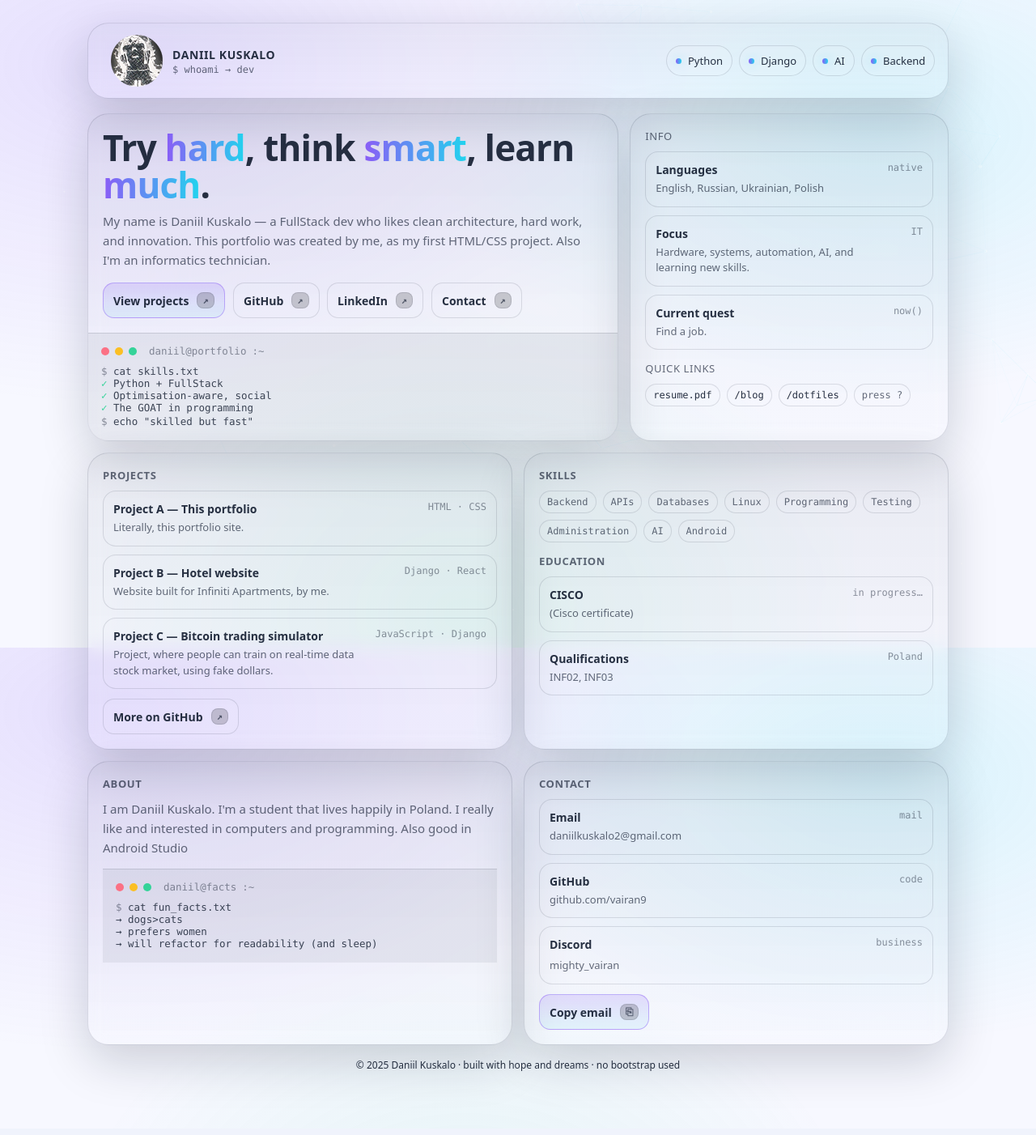
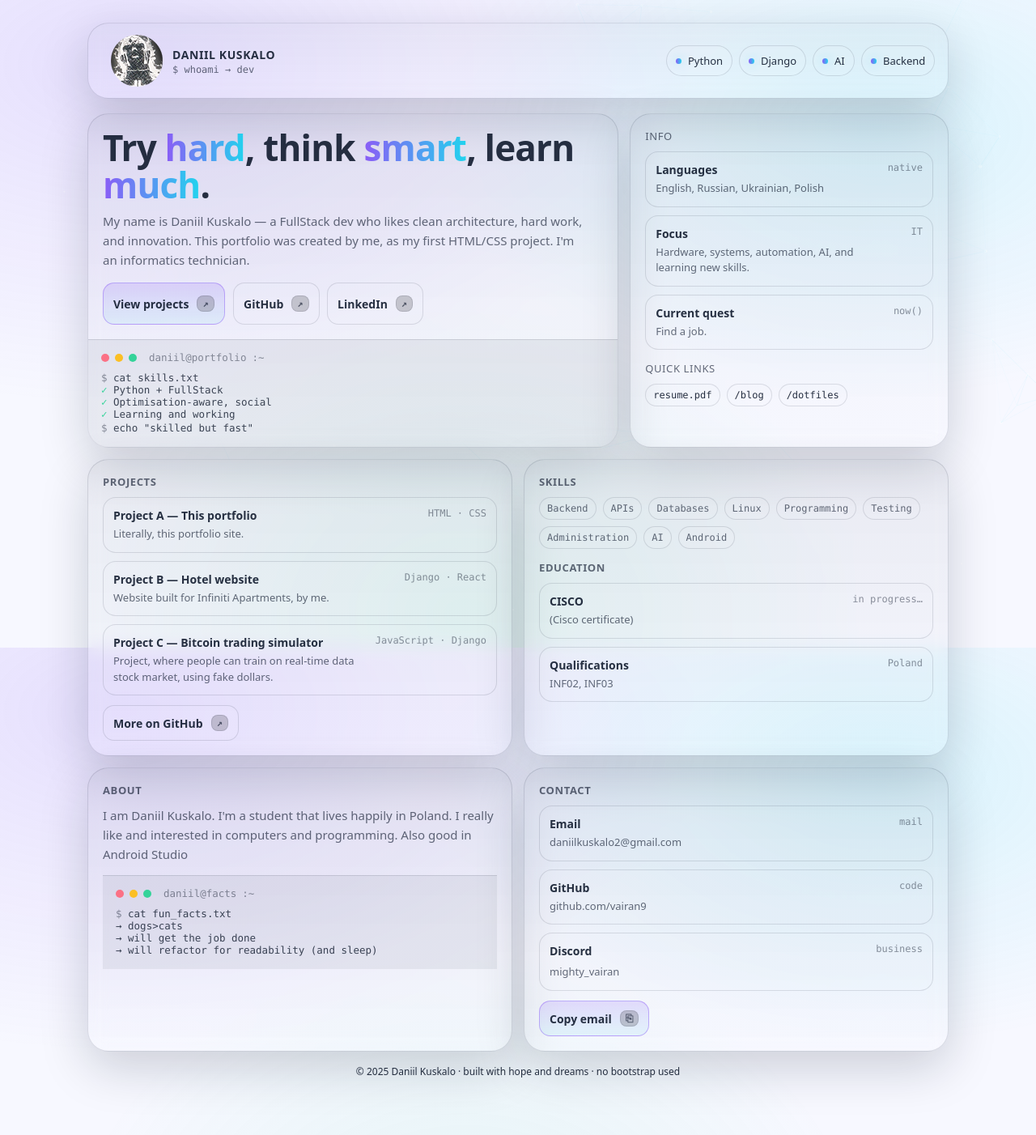
Before and after one commit to vairan9/megasite, a Django app: page / in a window 1280 px wide. Shown: the whole page at 81% size. Before the commit the page ends 1332 px from the top, so only its background shows below. Run offline with Django 5.2, Linux system fonts and the light colour scheme.

Commit message:
Rename the file

```diff
--- a/portfolio/views.py
+++ b/portfolio/views.py
@@ -2,4 +2,4 @@ from django.shortcuts import render
 
 # Create your views here.
 def index(request):
-    return render(request, 'index.html')
+    return render(request, 'portfolio.html')
--- a/static/style.css
+++ b/static/style.css
@@ -188,12 +188,12 @@
       max-width: 70ch;
     }
 
-    .actions{
-      display:flex;
+    .actions {
+      display: flex;
+        gap: 10px;
       flex-wrap: wrap;
-      gap: 10px;
-      align-items: center;
-    }
+        min-height: 52px;
+}
     .btn{
       display:inline-flex;
       align-items:center;
--- a/templates/index.html
+++ b/templates/portfolio.html
@@ -44,24 +44,20 @@
           <p class="lead">
             My name is Daniil Kuskalo — a FullStack dev who likes clean architecture, hard work,
             and innovation. This portfolio was created by me, as my first HTML/CSS project.
-            Also I'm an informatics technician.
+            I'm an informatics technician.
           </p>
 
           <div class="actions">
-            <a class="btn primary" href="#projects" title="Jump to projects">
+            <a class="btn primary" href="/projects" title="Jump to projects">
               <span>View projects</span>
               <span class="kbd">↗</span>
             </a>
-            <a class="btn" href="https://github.com/" target="_blank" rel="noreferrer">
+            <a class="btn" href="https://github.com/vairan9" target="_blank" rel="noreferrer">
               <span>GitHub</span>
               <span class="kbd">↗</span>
             </a>
             <a class="btn" href="https://www.linkedin.com/" target="_blank" rel="noreferrer">
               <span>LinkedIn</span>
-              <span class="kbd">↗</span>
-            </a>
-            <a class="btn" href="#contact" title="Contact me">
-              <span>Contact</span>
               <span class="kbd">↗</span>
             </a>
           </div>
@@ -78,7 +74,7 @@
             <span class="prompt">$</span> cat skills.txt<br/>
             <span style="color:var(--good)">✓</span> Python + FullStack<br/>
             <span style="color:var(--good)">✓</span> Optimisation-aware, social<br/>
-            <span style="color:var(--good)">✓</span> The GOAT in programming<br/>
+            <span style="color:var(--good)">✓</span> Learning and working<br/>
             <span class="prompt">$</span> echo "skilled but fast"<span class="cursor" aria-hidden="true"></span>
           </div>
         </div>
@@ -119,7 +115,6 @@
               <a class="tag glitch" href="#" title="Add your resume.pdf link">resume.pdf</a>
               <a class="tag glitch" href="#" title="Add your blog link">/blog</a>
               <a class="tag glitch" href="#" title="Add your repo link">/dotfiles</a>
-              <span class="tag" title="Psst: press ?">press ?</span>
             </div>
           </div>
         </div>
@@ -217,7 +212,7 @@
             <div id="funFacts">
               <span class="prompt">$</span> cat fun_facts.txt<br/>
               → dogs>cats<br/>
-              → prefers women<br/>
+              → will get the job done<br/>
               → will refactor for readability (and sleep)<br/>
             </div>
           </div>
```
